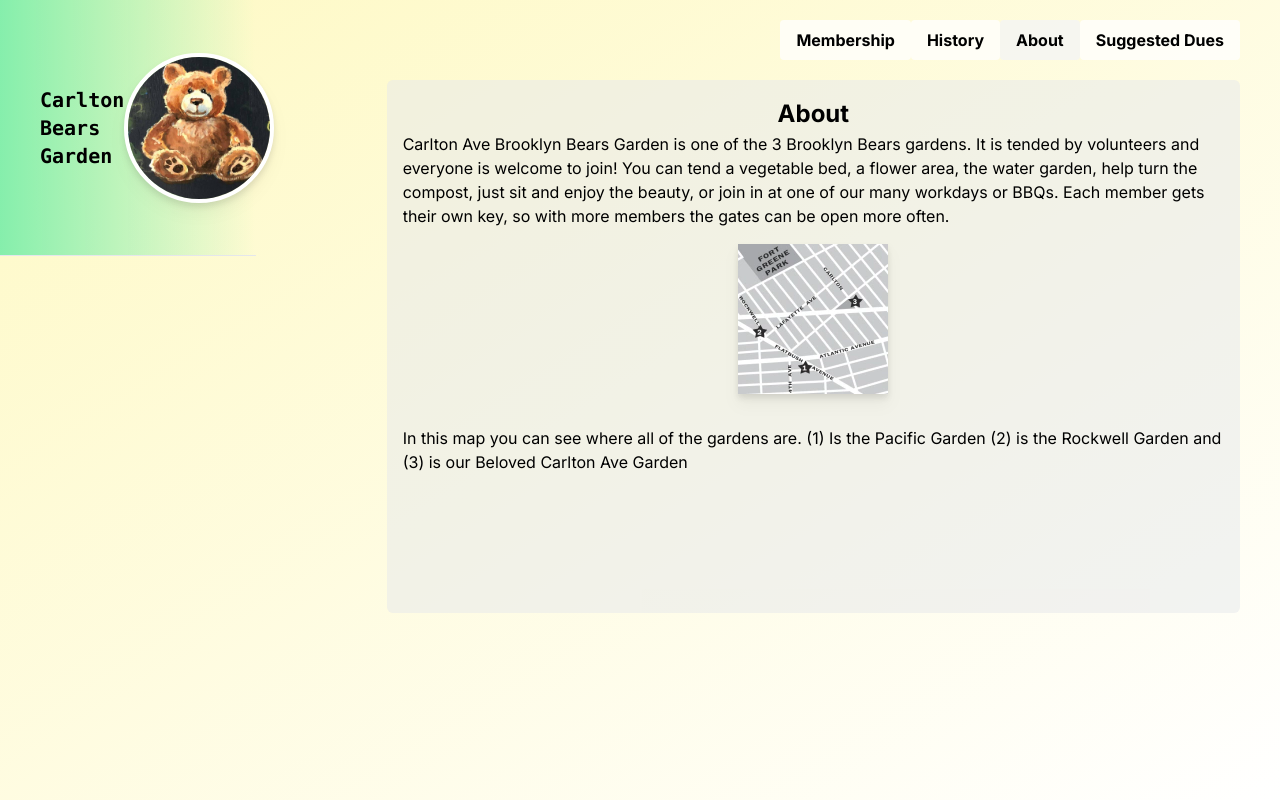
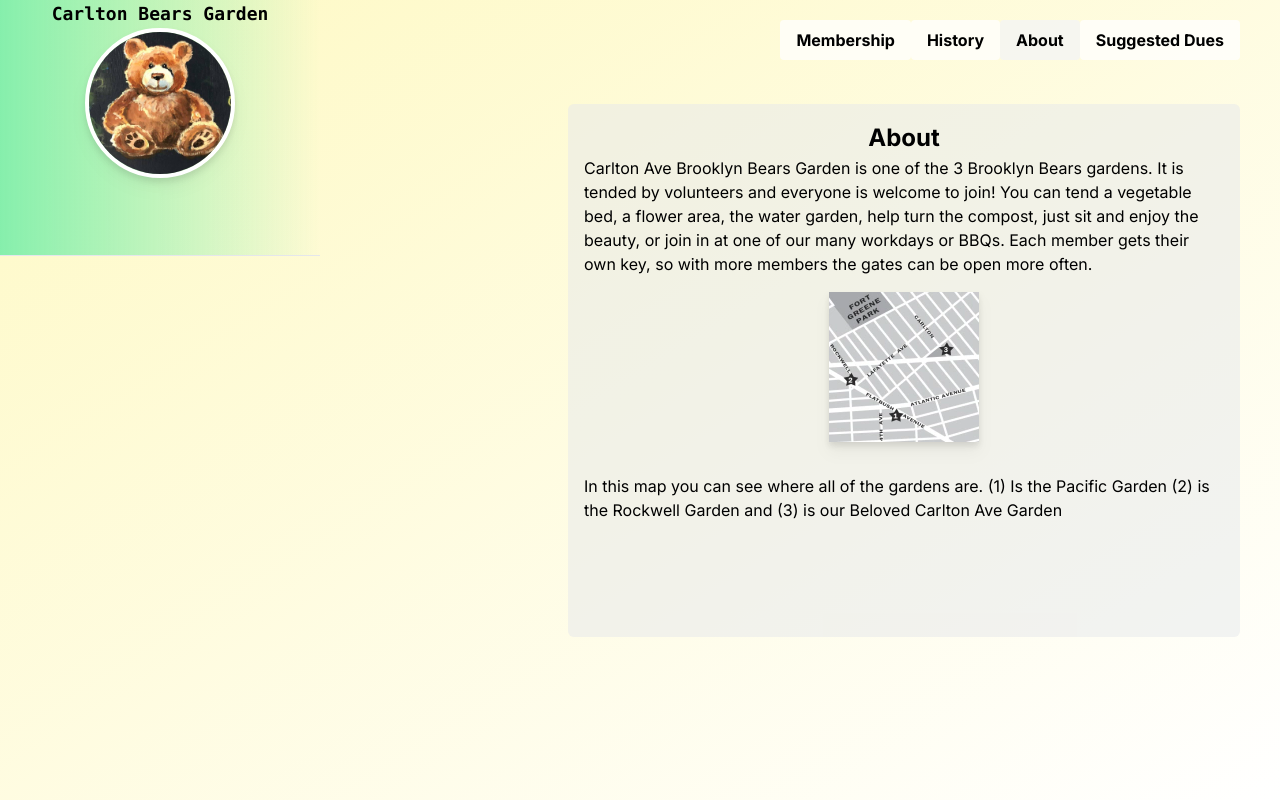
Before and after one commit to tedgusek/carltonbearsgarden, a Next.js app: page / in a window 1280 px wide. Built offline with nearby package versions, Linux system fonts and the light colour scheme.

Commit message:
cleaning up UI

```diff
--- a/src/app/page.tsx
+++ b/src/app/page.tsx
@@ -11,7 +11,7 @@ export default function Home() {
   return (
     <main className="flex min-h-screen flex-col items-center justify-between p-24 bg-gradient-to-br from-yellow-100 to-white">
       <div className="z-10 max-w-5xl w-full font-mono text-sm flex items-center justify-center">
-        <p className="fixed left-0 top-0 flex items-center w-full justify-start border-b bg-gradient-to-r from-green-300 h-24 md:text-xl text-black font-extrabold md:max-w-64 md:h-64 px-10 text-3xl">
+        <p className="fixed left-0 top-0 flex flex-col items-center w-full justify-start border-b bg-gradient-to-r from-green-300 h-40 md:text-lg text-black font-extrabold md:w-80 md:h-64 px-10 text-xl overflow-visible">
           Carlton Bears Garden
           <Image
             src="/welcomeBear.jpeg"
--- a/src/components/ContentWindow.tsx
+++ b/src/components/ContentWindow.tsx
@@ -11,7 +11,7 @@ interface ContentWindowProps {
 
 const ContentWindow: React.FC<ContentWindowProps> = ({ content }) => {
     return (
-        <div className="h-2/3 bg-gray-200 bg-opacity-50 p-4 fixed top-20 right-10 w-2/3 rounded-md overflow-auto">
+        <div className="h-2/3 bg-gray-200 bg-opacity-50 p-4 fixed top-20 right-10 w-2/3 rounded-md overflow-auto mt-32 md:mt-6 max-w-2xl z-50">
         {content === 'About' && <AboutPage content={"About"}/>}
         {content === 'Gallery' && <GalleryPage content={"GalleryPage"}/>}
         {content === 'Suggested Dues' && <SuggestedDuesPage content={"SuggestedDuesPage"}/>}
```
